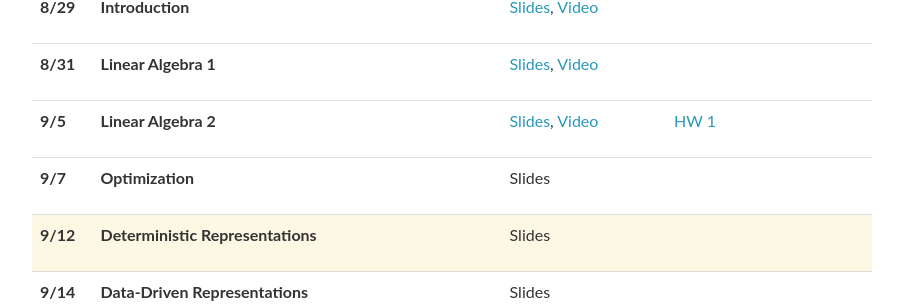
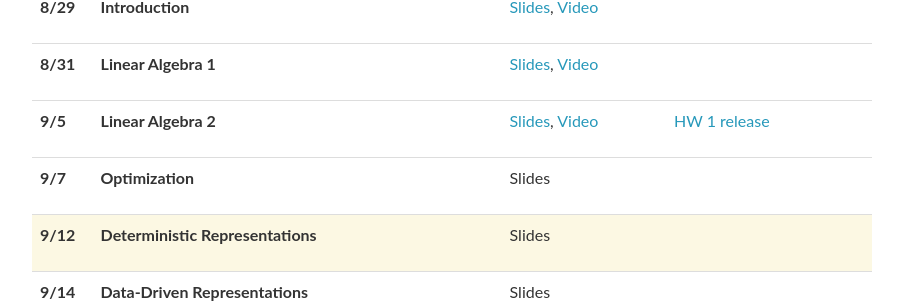
Before and after one commit to cmu-mlsp/cmu-11-755-website, a Jekyll site: the page built from fall2023/_pages/schedule.md, in a window 1280 px wide and 900 px high. Shown: the part 267-573 px from the top of the window, without its empty margins (188-1091 px from the left). Built offline with Jekyll 4.4.1, drawn with Linux system fonts in a browser that asks for light colours; nearby versions of some CDN libraries; comment, search, counter and statistics services are not loaded.

```diff
--- a/_data/lectures_2023.yml
+++ b/_data/lectures_2023.yml
@@ -24,7 +24,7 @@
   lectures: >
     <a href="https://piazza.com/class_profile/get_resource/lltl7rebh4r4p1/llz9e3c7kt44g7">Slides</a>, <a href="https://www.youtube.com/watch?v=WnMxuhkiwEg">Video</a>
   readings:
-  Homeworks: <a href="https://piazza.com/class_profile/get_resource/lltl7rebh4r4p1/lm6v5dvuqjb2gl">HW 1</a>
+  Homeworks: <a href="https://piazza.com/class_profile/get_resource/lltl7rebh4r4p1/lm6v5dvuqjb2gl">HW 1 release</a>
 
 - date: 9/7
   title: >
```
